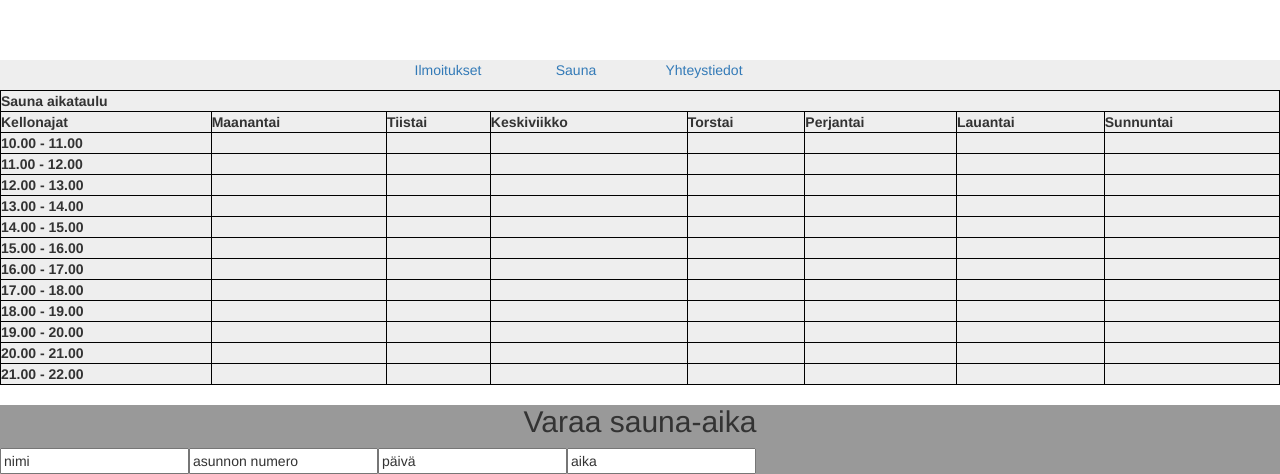
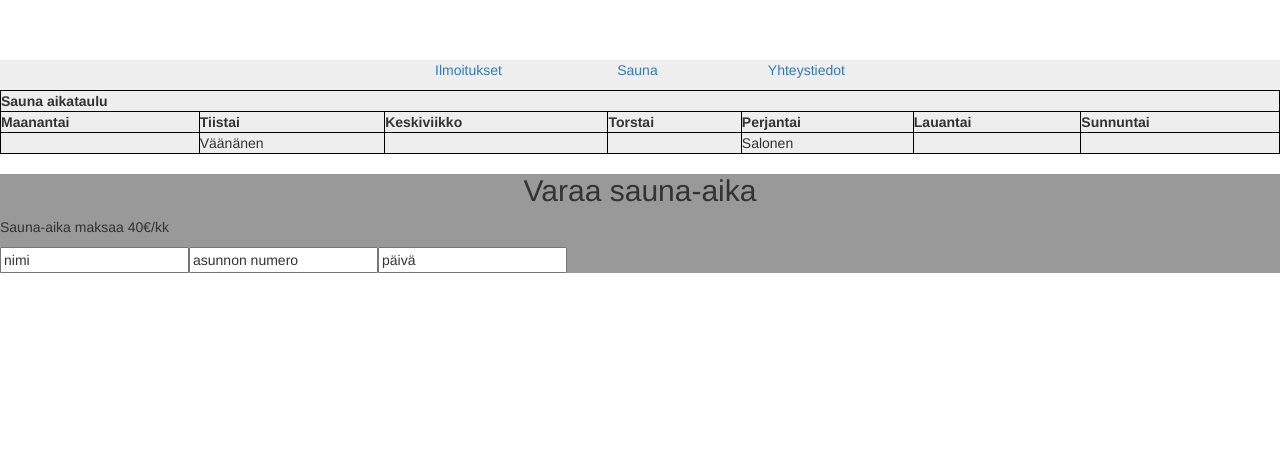
Before and after one commit to lehtone1/Sierra, an Angular app: page /sauna in a window 1280 px wide. Shown: the part 600-1074 px from the top of the page. After the commit the page ends 873 px from the top, so only its background shows below. Built offline with nearby package versions, Linux system fonts and the light colour scheme.

Commit message:
Adding contacts and sauna schedule

```diff
--- a/src/app/app.component.css
+++ b/src/app/app.component.css
@@ -3,7 +3,3 @@
 
 /*********************************
 ********** HEADER ***************/
-
-.header {
-    text-align: center;
-}
--- a/src/app/contact/contact-list/contact-list.component.css
+++ b/src/app/contact/contact-list/contact-list.component.css
@@ -1,3 +1,4 @@
+
 .contacts h2 {
     width: 100%;
     text-align: center;
--- a/src/app/contact/contact-list/contact-list.component.html
+++ b/src/app/contact/contact-list/contact-list.component.html
@@ -1,11 +1,19 @@
 <div class="contacts">
   <h2>Yhteystiedot</h2>
-  <div *ngFor="let contact of contacts">
-    <table>
-      <td><p> {{ contact.title }} </p></td>
-      <td><p> {{ contact.name }} </p></td>
-      <td><p> {{ contact.eMail }} </p></td>
-      <td><p> {{ contact.phoneNumber }} </p></td>
+  <div>
+    <table style="width: 100%;">
+      <tr>
+        <th>Tehtävä</th>
+        <th>Nimi</th>
+        <th>Puhelinnumero</th>
+        <th>Sähköposti</th>
+      </tr>
+      <tr *ngFor="let contact of contacts">
+        <th> {{ contact.title }} </th>
+        <th> {{ contact.name }} </th>
+        <th> {{ contact.phoneNumber }} </th>
+        <th> {{ contact.eMail }} </th>
+      </tr>
     </table>
   </div>
 </div>
--- a/src/app/contact/contact-list/contact-list.component.ts
+++ b/src/app/contact/contact-list/contact-list.component.ts
@@ -8,8 +8,15 @@ import { Component, OnInit } from '@angular/core';
 })
 export class ContactListComponent implements OnInit {
   contacts: Contact[] = [
-  new Contact('Hallituksen puheenjohtaja', 'Heikki', 'heikki@lehtonen.fi', '+358 50 1311'),
-  new Contact('Hallituksen jäsen', 'Anna', 'anna.lehtonen@otava.fi', '+358 50 62172')
+  new Contact('Talonmies', 'Pekka Salmi', '0400 460 718', '-'),
+  new Contact('Isännöitsijä', 'Tom Amlin', '09 632 019', 'tom@amlin.fi'),
+  new Contact('Hallituksen puheenjohtaja', 'Heikki Lehtonen', '050 1311', 'heikki@lehtonen.fi'),
+  new Contact('Hallituksen Varapuheenjohtaja', 'Erkki Yrjölä',  '0500 814 811', 'e.yrjola@finneire.fi'),
+  new Contact('Hallituksen jäsen', 'Sari Perttunen', '040 488 9444', 'sari.perttunen@reima.com'),
+  new Contact('Hallituksen jäsen', 'Martin Relander', '050 332 3652', 'martin.relander@gmail.com'),
+  new Contact('Hallituksen jäsen', 'Hannu Väänänen', '050 332 3652', 'hannu.vaananen@fi.abb.com'),
+  new Contact('Hallituksen Varajäsen', 'Esa Salonen', '0400 503 385', 'esa.salonen@peltonenlaw.fi'),
+  new Contact('Hallituksen Varajäsen', 'Timo Suominen', '040 522 7176', 'suominen.timoj@gmail.com')
   ];
 
   constructor() {}
--- a/src/app/contact/contact-list/contact.module.ts
+++ b/src/app/contact/contact-list/contact.module.ts
@@ -1,5 +1,5 @@
 export class Contact {
 
-    constructor(public title: string, public name: string, public eMail: string, public phoneNumber: string) {}
+    constructor(public title: string, public name: string, public phoneNumber: string, public eMail: string) {}
 
 }
--- a/src/app/navigation-bar/navigation-bar.component.css
+++ b/src/app/navigation-bar/navigation-bar.component.css
@@ -12,7 +12,7 @@
 
 .nav ul li {
     float: left;
-    width: 25%;
+    width: 33%;
     text-align: center;
 }
 
--- a/src/app/sauna/sauna-reservation/sauna-reservation.component.html
+++ b/src/app/sauna/sauna-reservation/sauna-reservation.component.html
@@ -1,7 +1,7 @@
 <div class="sauna-reservation">
   <h2>Varaa sauna-aika</h2>
+  <p>Sauna-aika maksaa 40€/kk</p>
   <input type="text" name="" value="nimi">
   <input type="text" name="" value="asunnon numero">
   <input type="text" name="" value="päivä">
-  <input type="text" name="" value="aika">
 </div>
--- a/src/app/sauna/sauna-schedule/sauna-schedule.component.html
+++ b/src/app/sauna/sauna-schedule/sauna-schedule.component.html
@@ -4,7 +4,6 @@
       <th colspan="8">Sauna aikataulu</th>
     </tr>
     <tr>
-      <th>Kellonajat</th>
       <th>Maanantai</th>
       <th>Tiistai</th>
       <th>Keskiviikko</th>
@@ -14,122 +13,11 @@
       <th>Sunnuntai</th>
     </tr>
     <tr>
-      <th>10.00 - 11.00</th>
+      <td></td>
+      <td>Väänänen</td>
       <td></td>
       <td></td>
-      <td></td>
-      <td></td>
-      <td></td>
-      <td></td>
-      <td></td>
-    </tr>
-    <tr>
-      <th>11.00 - 12.00</th>
-      <td></td>
-      <td></td>
-      <td></td>
-      <td></td>
-      <td></td>
-      <td></td>
-      <td></td>
-    </tr>
-    <tr>
-      <th>12.00 - 13.00</th>
-      <td></td>
-      <td></td>
-      <td></td>
-      <td></td>
-      <td></td>
-      <td></td>
-      <td></td>
-    </tr>
-    <tr>
-      <th>13.00 - 14.00</th>
-      <td></td>
-      <td></td>
-      <td></td>
-      <td></td>
-      <td></td>
-      <td></td>
-      <td></td>
-    </tr>
-    <tr>
-      <th>14.00 - 15.00</th>
-      <td></td>
-      <td></td>
-      <td></td>
-      <td></td>
-      <td></td>
-      <td></td>
-      <td></td>
-    </tr>
-    <tr>
-      <th>15.00 - 16.00</th>
-      <td></td>
-      <td></td>
-      <td></td>
-      <td></td>
-      <td></td>
-      <td></td>
-      <td></td>
-    </tr>
-    <tr>
-      <th>16.00 - 17.00</th>
-      <td></td>
-      <td></td>
-      <td></td>
-      <td></td>
-      <td></td>
-      <td></td>
-      <td></td>
-    </tr>
-    <tr>
-      <th>17.00 - 18.00</th>
-      <td></td>
-      <td></td>
-      <td></td>
-      <td></td>
-      <td></td>
-      <td></td>
-      <td></td>
-    </tr>
-    <tr>
-      <th>18.00 - 19.00</th>
-      <td></td>
-      <td></td>
-      <td></td>
-      <td></td>
-      <td></td>
-      <td></td>
-      <td></td>
-    </tr>
-    <tr>
-      <th>19.00 - 20.00</th>
-      <td></td>
-      <td></td>
-      <td></td>
-      <td></td>
-      <td></td>
-      <td></td>
-      <td></td>
-    </tr>
-    <tr>
-      <th>20.00 - 21.00</th>
-      <td></td>
-      <td></td>
-      <td></td>
-      <td></td>
-      <td></td>
-      <td></td>
-      <td></td>
-    </tr>
-    <tr>
-      <th>21.00 - 22.00</th>
-      <td></td>
-      <td></td>
-      <td></td>
-      <td></td>
-      <td></td>
+      <td>Salonen</td>
       <td></td>
       <td></td>
     </tr>
```
